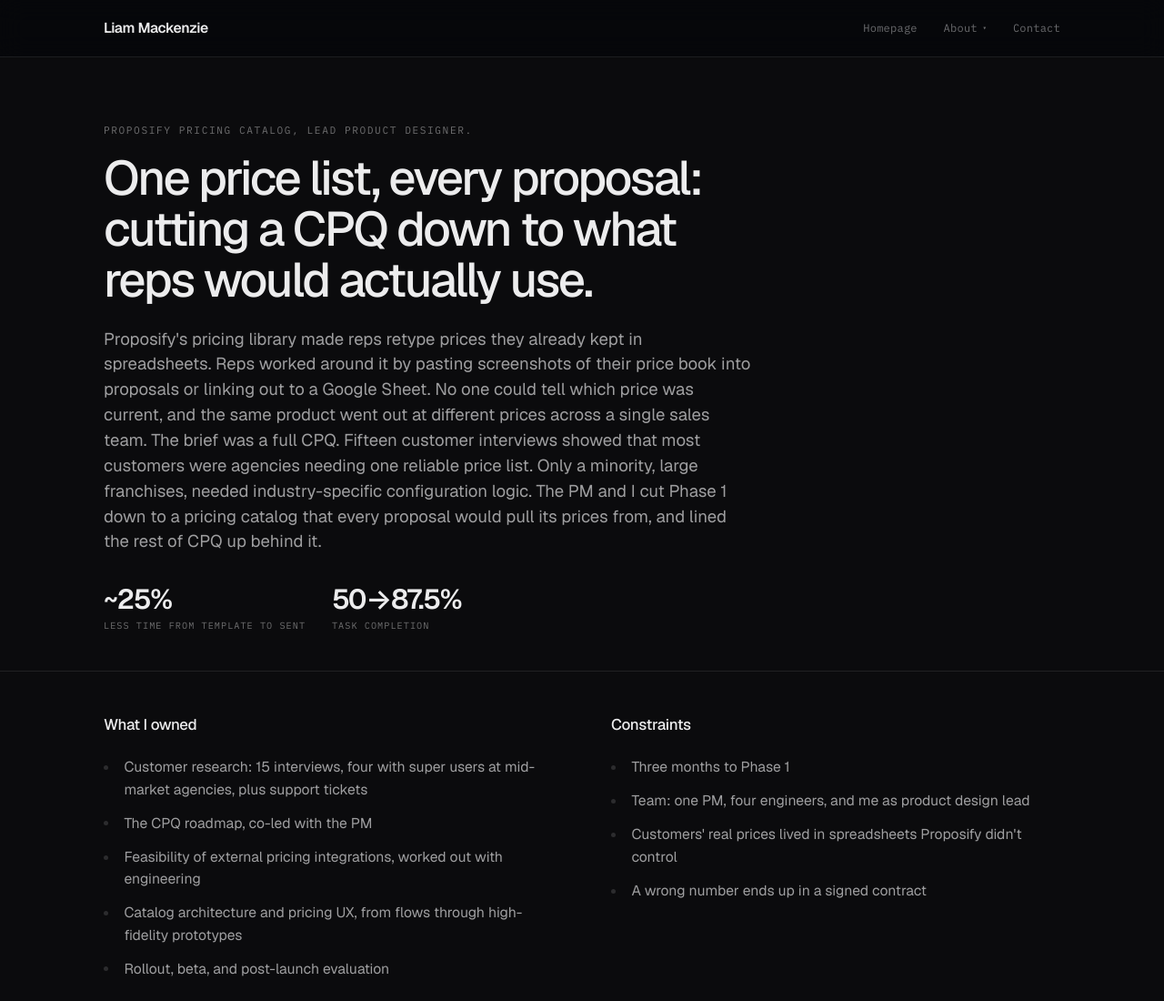
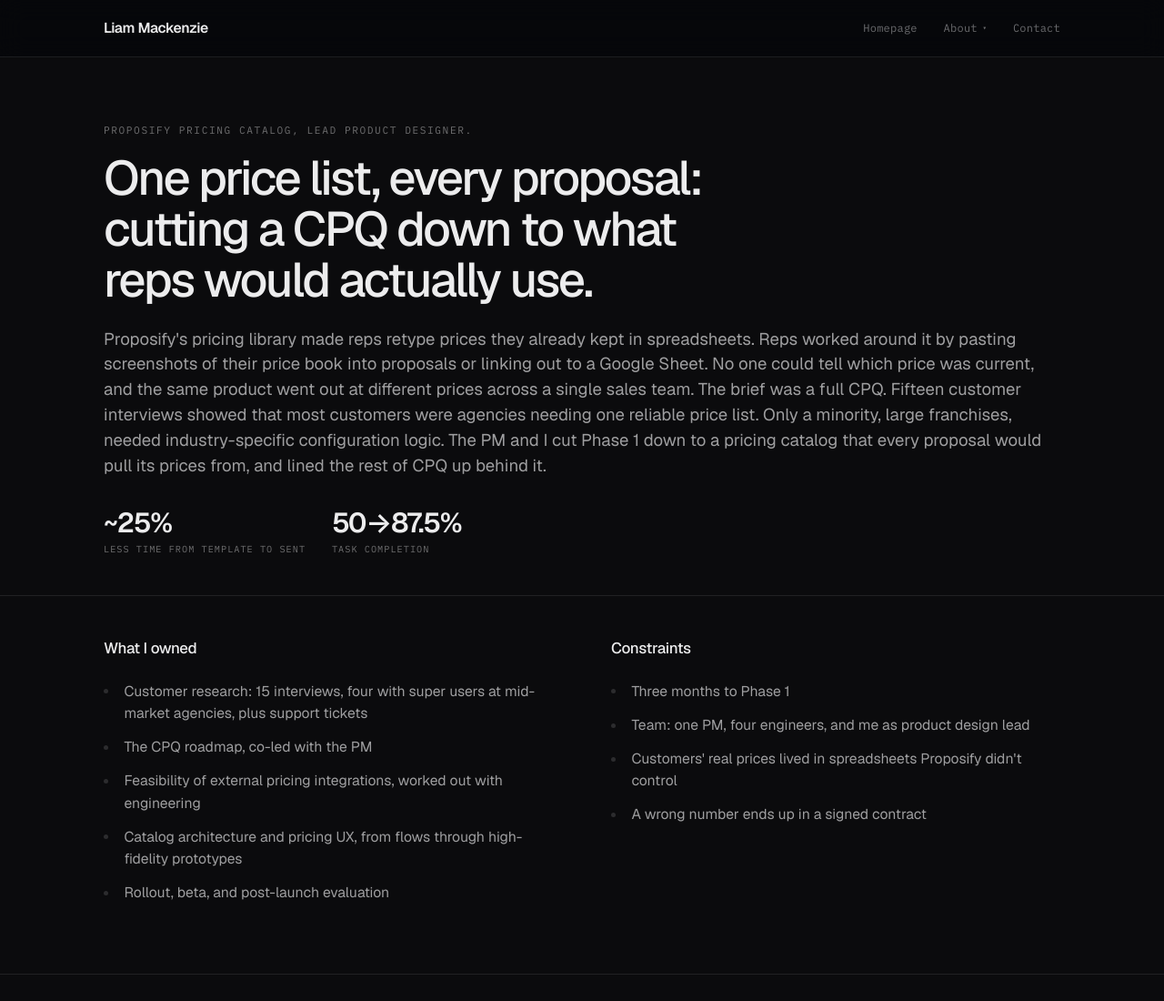
Before and after one commit to liamm10/liamm10.github.io, a plain HTML site: page work/proposify-cpq/index.html in a window 1280 px wide. Shown: the top 1100 px of the page at 91% size. Drawn offline with nearby package versions, Linux system fonts and the light colour scheme.

Commit message:
Make CPQ hero paragraph full width
Co-Authored-By: Claude Opus 5.5 <noreply@anthropic.com>

```diff
--- a/work/proposify-cpq/index.html
+++ b/work/proposify-cpq/index.html
@@ -135,7 +135,7 @@
   <div class="wrap col read-wide">
     <p class="eyebrow">Proposify Pricing Catalog, Lead Product Designer.</p>
     <h1 class="rw" data-rw-now>One price list, every proposal: cutting a CPQ down to what reps would actually use.</h1>
-    <p class="lede" style="margin-top:1.4rem;">Proposify's pricing library made reps retype prices they already kept in spreadsheets. Reps worked around it by pasting screenshots of their price book into proposals or linking out to a Google Sheet. No one could tell which price was current, and the same product went out at different prices across a single sales team. The brief was a full CPQ. Fifteen customer interviews showed that most customers were agencies needing one reliable price list. Only a minority, large franchises, needed industry-specific configuration logic. The PM and I cut Phase 1 down to a pricing catalog that every proposal would pull its prices from, and lined the rest of CPQ up behind it.</p>
+    <p class="lede" style="margin-top:1.4rem;max-width:none;">Proposify's pricing library made reps retype prices they already kept in spreadsheets. Reps worked around it by pasting screenshots of their price book into proposals or linking out to a Google Sheet. No one could tell which price was current, and the same product went out at different prices across a single sales team. The brief was a full CPQ. Fifteen customer interviews showed that most customers were agencies needing one reliable price list. Only a minority, large franchises, needed industry-specific configuration logic. The PM and I cut Phase 1 down to a pricing catalog that every proposal would pull its prices from, and lined the rest of CPQ up behind it.</p>
     <div class="metrics" style="margin-top:2.1rem;margin-bottom:0;">
       <div class="metric"><span class="n">~25%</span><span class="l">Less time from template to sent</span></div>
       <div class="metric"><span class="n">50→87.5%</span><span class="l">Task completion</span></div>
```
